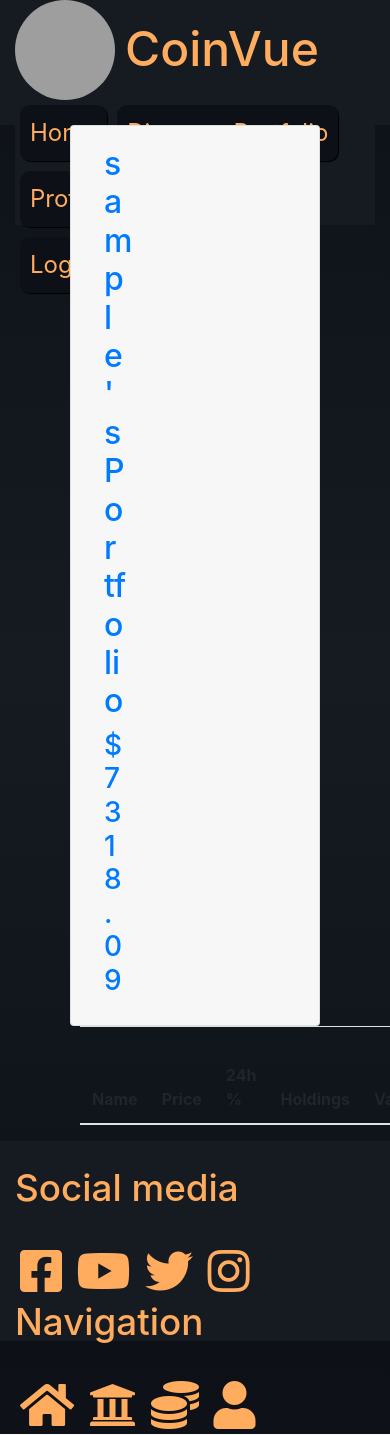
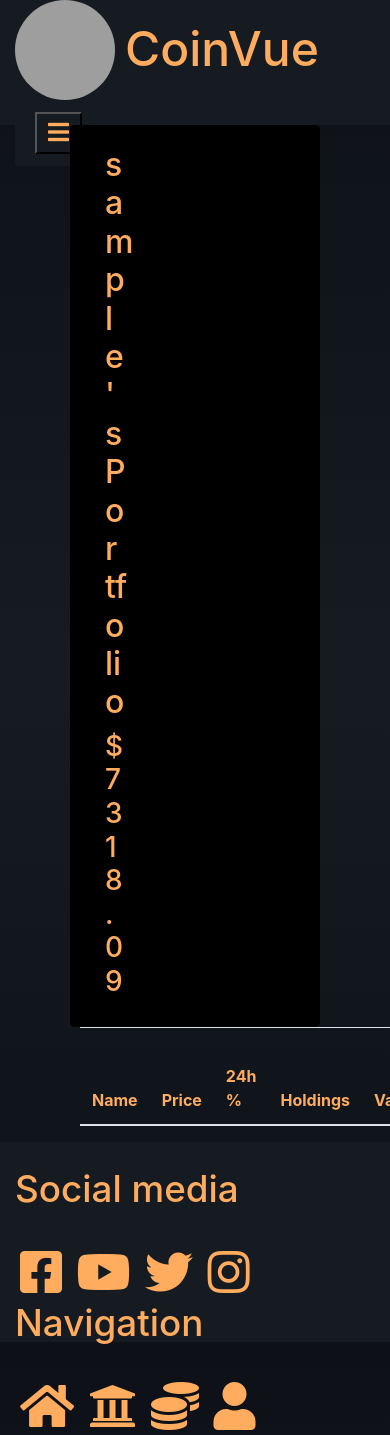
Before and after one commit to luke2533/coin_vue, a Flask app: page /get_record in a window 390 px wide; the page is wider, and only the part inside the window is pictured. Run offline with Flask 2, Linux system fonts and the light colour scheme; the visitor is signed in with stand-in values (Sample User, id 1); a database or web service that is not in the repository returns one stand-in record (values such as "Sample title"); lists and menus that the app fills with data are empty; some libraries are stand-ins or nearby versions; grey boxes are pictures that could not be loaded.

Commit message:
Mobile nav bar breakpoints

```diff
--- a/app.py
+++ b/app.py
@@ -104,7 +104,7 @@
                     flash("Welcome, {}".format(request.form.get("username")))
                     return redirect(url_for("profile", username=session["user"]))
             else:
-                #Wrong password
+                # Wrong password
                 flash("Inccorect Username and/or Password")
                 return redirect(url_for("login"))
 
@@ -152,28 +152,43 @@
         quantity = request.form.get("quantity")
         per_coin = request.form.get("per-coin")
         total = float(quantity) * float(per_coin)
+        price = 2
+        # PLACEHOLDER VALUE
+        value = float(price) * float(quantity)
+        profit_loss = float(value) - float(total)
         coin_id = request.form.get("coin_id")
+        coin_id_exists = False
+        coin_id_object = {}
+        get_coins = mongo.db.portfolios.find(
+            {"username": session["user"]}
+        )
+        # Finds all of the portfolios and matches the username to the user
 
-        get_coin = mongo.db.portfolios.find_one(
-            {"id": {"coin_1": 1}})
-        print(get_coin)
-        # Finds coins that match the same id as the one being added to insert data
+        for get_coin in get_coins:
+            for token in get_coin.get("id"):
+                # Loops through the array for the "token" that matches the coin_id
+                if token.get("coin_id") == coin_id:
+                    coin_id_exists = True
+                    coin_id_object = token
+                    # If there is a match my_portfolios fills crypto_id_object with the data
 
-        crypto_holdings = mongo.db.portfolio.find_one({"id": {"holdings": 1}})
-        print(crypto_holdings)
-        holdings = float(quantity) + float(crypto_holdings)
-        # Finds the current holdings and adds the lastest quantity data to it
 
-        # price = IDK HOW TO DO THIS YET
-        value = float(holdings) * float(price)
-        # Price finds the current price for the coin_id and value multiplys it with the users holdings
 
-        crypto_total = mongo.db.portfolio.find_one({"id": {"grand_total": 1}})
-        print(crypto_total)
-        grand_total = float(total) + float(crypto_total)
-        # Finds the current total and adds the latest total data to it
+        # crypto_holdings = mongo.db.portfolios.find_one({"id": {"holdings": 1}})
+        # print(crypto_holdings)
+        # holdings = float(quantity) + float(crypto_holdings)
+        # # Finds the current holdings and adds the lastest quantity data to it
 
-        profit_loss = float(value) - float(grand_total)
+        # # price = IDK HOW TO DO THIS YET
+        # value = float(holdings) * float(price)
+        # # Price finds the current price for the coin_id and value multiplys it with the users holdings
+
+        # crypto_total = mongo.db.portfolios.find_one({"id": {"grand_total": 1}})
+        # print(crypto_total)
+        # grand_total = float(total) + float(crypto_total)
+        # # Finds the current total and adds the latest total data to it
+
+        # profit_loss = float(value) - float(grand_total)
         # If the value is more than the grand_total it will return a postive number otherwise it will return negative (loss)
 
         records = {
@@ -191,22 +206,29 @@
             {"username": session["user"]})["username"]
             # Finds username that matches the current users account
 
-        if find_portfolio == username and get_coin == coin_id:
+        if find_portfolio == username and coin_id_exists == True:
 
+            updated_holdings = float(quantity) + float(coin_id_object.get("holdings"))
+            updated_value = float(price) * float(coin_id_object.get("holdings"))
+            # Might need help with this bit
+            updated_total = float(total) + float(coin_id_object.get("grand_total"))
+            updated_profit = float(coin_id_object.get("value")) - float(coin_id_object.get("grand_total"))
+
+            # delete by old portfolio and append the new information into the array then insert the entire new object
             my_portfolios = {
                 "username": session["user"],
                 "id": [{
                     "coin_id": coin_id,
-                    "holdings": holdings,
-                    "value": value,
-                    "grand_total": grand_total,
-                    "profit_loss": profit_loss
+                    "holdings": updated_holdings,
+                    "value": updated_value,
+                    "grand_total": updated_total,
+                    "profit_loss": updated_profit
                 }]
             }
-            mongo.db.portfolios.update_one(my_portfolios)
+            mongo.db.portfolios.update_many(my_portfolios)
             # If the username and coin_id match a record in the portfolios collection it adds the users new data
 
-        elif find_portfolio == username and get_coin != coin_id:
+        elif find_portfolio == username and coin_id_exists == False:
             my_portfolios = {
                 "username": session["user"],
                 "id": [{
@@ -217,7 +239,8 @@
                     "profit_loss": profit_loss
                 }]
             }
-            mongo.db.portfolios.update_one(my_portfolios)
+            mongo.db.portfolios.update_many(my_portfolios)
+            # NEED TO FIGURE OUT HOW TO ADD A NEW ID IN THE ARRAY
             # If the username matches but coin_id does not then it creates a new array within ID
 
         else:
@@ -247,7 +270,6 @@
     username = mongo.db.cryptos.find_one(
         {"username": session["user"]})["username"]
 
-
     return render_template(("portfolio.html"), username=username)
 
 
--- a/static/css/style.css
+++ b/static/css/style.css
@@ -59,6 +59,28 @@
 
 /* Nav-bar */
 
+/* Nav-bar mobile */
+
+#card-border{
+    border: 0px;
+}
+
+#bar-button{
+    background-color: #161b22;
+}
+
+.nav-icon{
+    font-size: 1em;
+    color: #FFAC5E;
+    margin: 5px;
+}
+
+.card-mobile{
+    background-color: #161b22;
+}
+
+/* Nav-bar mobile */
+
 /* Home page */
 
 .crypto-table{
@@ -86,7 +108,7 @@
 
 .profile{
     border: black 3px solid;
-    background-color: #FFAC5E;
+    background-color: black;
     margin: 50px;
     padding: 50px;
     text-align: center;
@@ -99,6 +121,37 @@
 .record{
     width: 140px;
     border: solid 1px black;
+}
+
+.portfolio-card{
+    background-color: black;
+    border: black solid 1px;
+}
+
+.portfolio-title{
+    color: #FFAC5E;
+}
+
+.portoflio-body{
+    background-color: #FFAC5E;
+    border: black solid 1px;
+}
+
+.portfolio-table{
+    color: #FFAC5E;
+}
+
+.modal-content{
+
+}
+
+.modal-header{
+    background-color: #0d1117;
+}
+
+.modal-body{
+    background-color: #161b22;
+    justify-content: center;
 }
 
 /* My Portfolio */
@@ -123,3 +176,44 @@
 }
 
 /* Footer */
+
+/* Breakpoints */
+
+@media screen and (max-width: 424px){
+
+}
+
+@media screen and (min-width: 424px){
+
+}
+
+@media screen and (max-width: 767px){
+    .nav-desktop{
+        display: none;
+      }
+}
+
+@media screen and (min-width: 767px){
+    .nav-mobile{
+        display: none;
+      }
+}
+
+@media screen and (max-width: 1023px){
+
+}
+
+@media screen and (min-width: 1023px){
+
+}
+
+@media screen and (max-width: 1439px){
+
+}
+
+@media screen and (min-width: 1439px){
+
+}
+
+
+/* Breakpoints */
--- a/templates/base.html
+++ b/templates/base.html
@@ -17,8 +17,11 @@
 <body>
 
     <header>
+
+<!-- Desktop and tablet nav -->
+
         <div class="container-fluid">
-            <div class="row nav-bar">
+            <div class="row nav-bar nav-desktop">
                 <div class="col-md-4">
                     <ul class="nav">
                         <li class="nav-item">
@@ -33,7 +36,7 @@
                 <div class="col-md-8">
                     <ul class="nav nav-bar float-right">
                         <li class="nav-item"><a href="{{ url_for('coinvue') }}" class="nav-link">Home</a></li>
-                        <li class="nav-item"><a href="" class="nav-link">Discover Portfolio</a></li>
+                        <!-- <li class="nav-item"><a href="" class="nav-link">Discover Portfolio</a></li> -->
                         {% if session.user %}
                             <li class="nav-item"><a href="{{ url_for('profile', username=session['user']) }}" class="nav-link">Profile</a></li>
                             <li class="nav-item"><a href="{{ url_for('portfolio') }}" class="nav-link">My Portfolio</a></li>
@@ -46,6 +49,53 @@
                 </div>
             </div>
         </div>
+
+<!-- Desktop and tablet nav -->
+
+<!-- Mobile nav -->
+
+        <div class="container-fluid">
+            <div class="row nav-bar nav-mobile justify-content-center">
+                <div class="col-md-12">
+                    <ul class="nav">
+                        <li class="nav-item">
+                            <a href="{{ url_for('coinvue') }}">
+                                <img src="https://thumbs.dreamstime.com/b/blockchain-technology-icon-vector-block-chain-symbol-blockchain-technology-modern-icon-vector-block-chain-symbol-logo-element-106099068.jpg"
+                                alt="CoinVue logo" class="logo"></a>
+                        </li>
+                        <li class="nav-item"><a href="{{ url_for('coinvue') }}"><h1 class="nav-title">CoinVue</h1></a></li>
+                        <li class="nav-item">
+                            <div class="accordion" id="nav-menu">
+                                <div class="card" id="card-border">
+                                    <div class="card-header card-mobile" id="nav-heading">
+                                        <button type="button" id="bar-button" data-toggle="collapse" data-target="#mobile-menu" aria-expanded="true" aria-controls="nav-menu"><i class="fas fa-bars nav-icon"></i></button>
+                                    </div>
+                                    <div id="mobile-menu" class="collapse" aria-labelledby="nav-heading" data-parent="#nav-menu">
+                                        <div class="card-body">
+                                            <ul class="nav nav-bar float-right">
+                                                <li class="nav-item"><a href="{{ url_for('coinvue') }}" class="nav-link">Home</a></li>
+                                                <!-- <li class="nav-item"><a href="" class="nav-link">Discover Portfolio</a></li> -->
+                                                {% if session.user %}
+                                                    <li class="nav-item"><a href="{{ url_for('profile', username=session['user']) }}" class="nav-link">Profile</a></li>
+                                                    <li class="nav-item"><a href="{{ url_for('portfolio') }}" class="nav-link">My Portfolio</a></li>
+                                                    <li class="nav-item"><a href="{{ url_for('logout') }}" class="nav-link">Log out</a></li>
+                                                {% else %}
+                                                    <li class="nav-item"><a href="{{ url_for('login') }}" class="nav-link">Log in</a></li>
+                                                    <li class="nav-item"><a href="{{ url_for('signup') }}" class="nav-link">Sign up</a></li>
+                                                {% endif %}
+                                            </ul>
+                                        </div>
+                                    </div>
+                                </div>
+                            </div>
+                        </li>
+                    </ul>
+                </div>
+            </div>
+        </div>
+
+<!-- Mobile nav -->
+
     </header>
 
     <section>
--- a/templates/portfolio.html
+++ b/templates/portfolio.html
@@ -15,18 +15,18 @@
             <div class="row justify-content-center">
                 <div class="col-8">
                     <div class="accordion" id="accordionExample">
-                        <div class="card">
-                            <div class="card-header" id="headingOne">
+                        <div class="card portoflio-body">
+                            <div class="card-header portfolio-card" id="headingOne">
                                 <h2 class="mb-0">
                                 <button class="btn btn-link btn-block text-left" type="button" data-toggle="collapse" data-target="#portfolio-chart" aria-expanded="true" aria-controls="portfolio-chart">
                                     <div class="row">
-                                        <div class="col-3">
+                                        <div class="col-3 portfolio-title">
                                             <h2>{{ username }}'s Portfolio</h2>
                                         </div>
                                     </div>
 
                                     <div class="row">
-                                        <div class="col-3">
+                                        <div class="col-3 portfolio-title">
                                             <h3>$7318.09</h3>
                                         </div>
                                     </div>
@@ -38,7 +38,7 @@
                             <div id="portfolio-chart" class="collapse" aria-labelledby="My Portfolio" data-parent="#portfolio-chart">
                                 <div class="card-body">
                                     <div class="row">
-                                        <div class="col-8">
+                                        <div class="col-8 portfolio-title">
                                             <h4>-$129.10 24h</h4>
                                         </div>
 
@@ -136,7 +136,7 @@
         <div class="container-fluid">
             <div class="row justify-content-center">
                 <div class="col-8">
-                    <table class="table table-striped">
+                    <table class="table table-striped portfolio-table">
                         <thead>
                             <tr>
                                 <th scope="col">Name</th>
```
Also changed, not shown: README.md.
